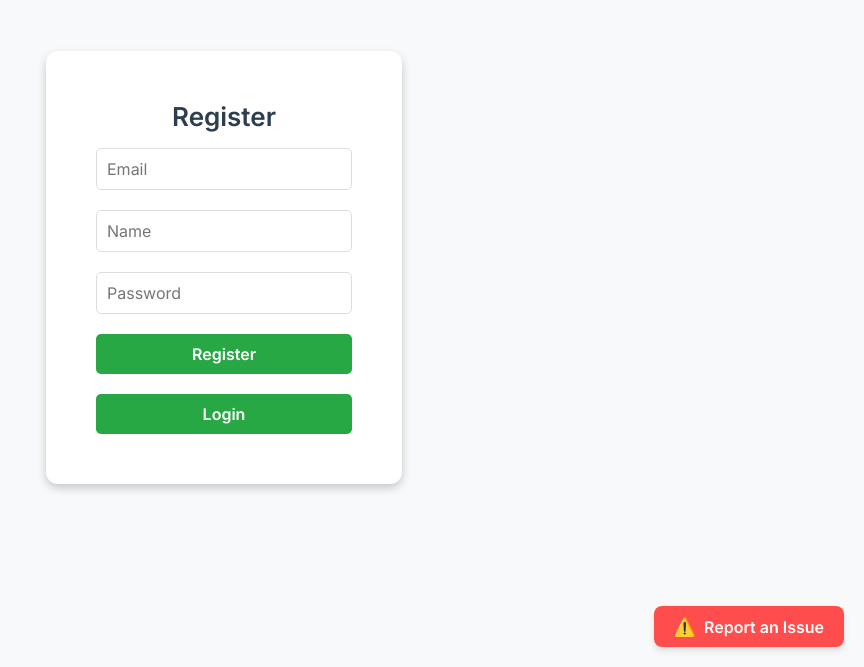
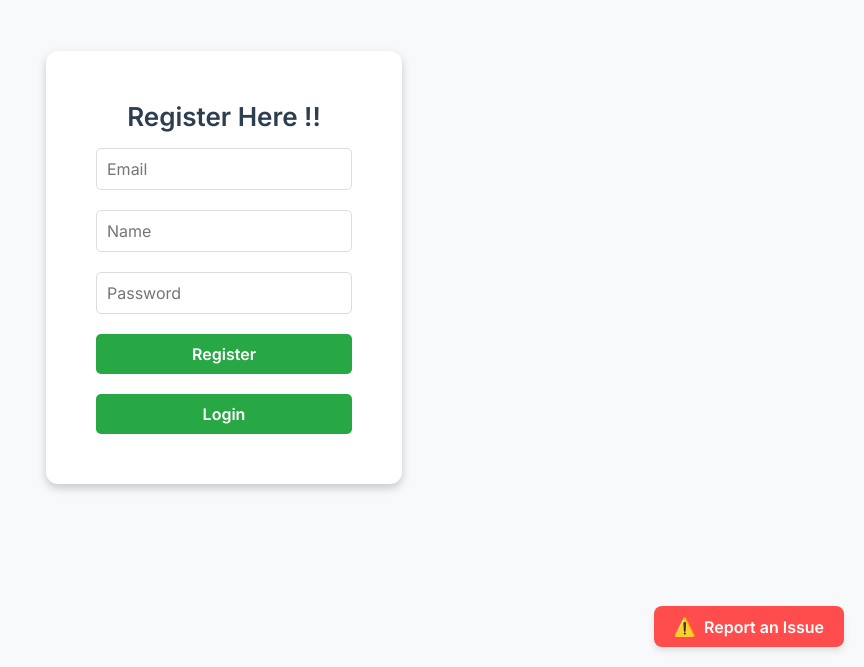
Before and after one commit to aamir-naved/goals-frontend, a React (Vite) app: page /register in a window 1280 px wide. Shown: the part 133-800 px from the top of the page, without its empty margins (416-1280 px from the left). Built offline with nearby package versions, Linux system fonts and the light colour scheme; no server answers.

Commit message:
New change testing

```diff
--- a/src/routes/Register.jsx
+++ b/src/routes/Register.jsx
@@ -56,7 +56,7 @@ const Register = () => {
 
     return (
         <div className="register-container">
-            <h2>Register</h2>
+            <h2>Register Here !!</h2>
             {error && <p className="error-message">{error}</p>}
             {loading ? (
                 <Loader /> // Show Loader while registering
```
